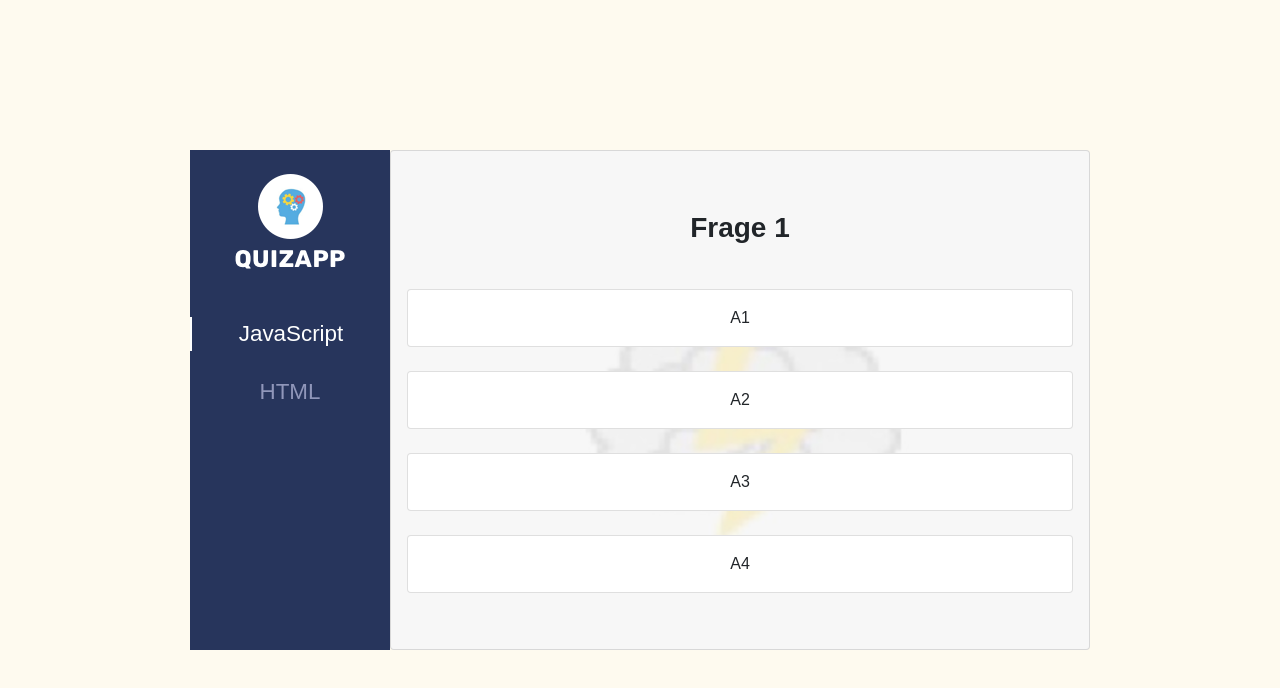
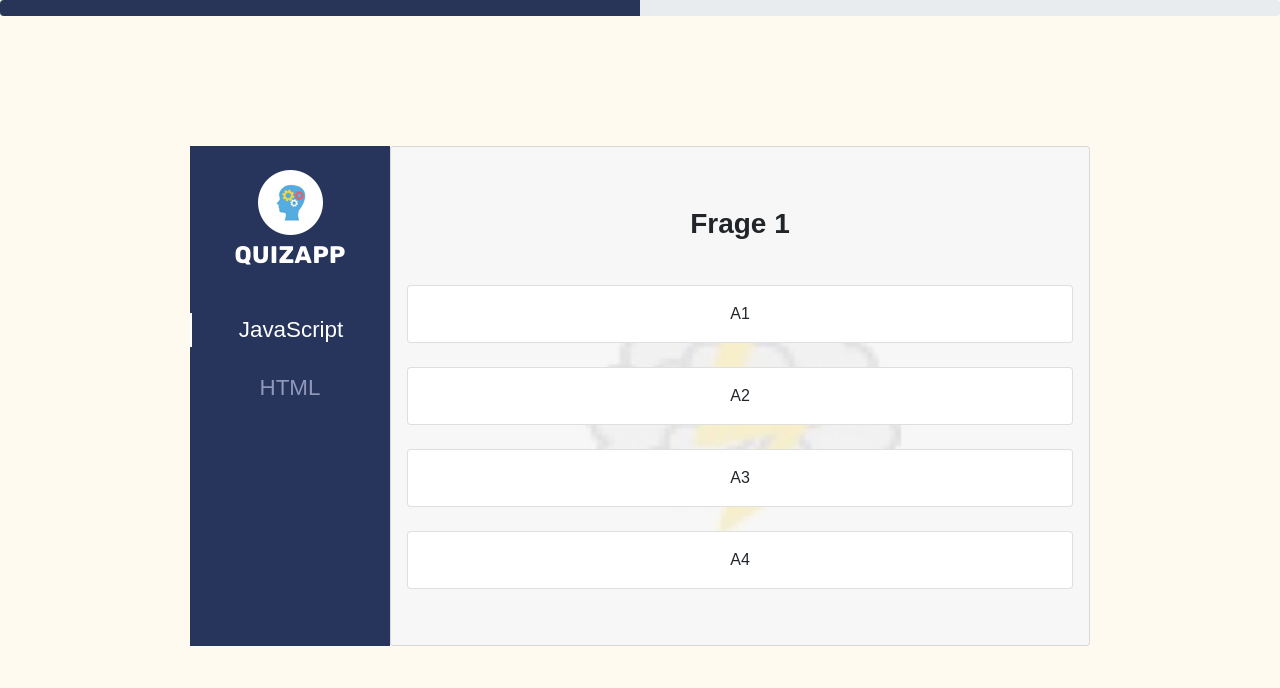
Before and after one commit to ChristianSeip/Quiz, a website: page index.html in a window 1280 px wide. Both pictures are taken after a click on the button "START NOW >". Drawn offline with nearby package versions, Linux system fonts and the light colour scheme.

Commit message:
Game progress bar added

```diff
--- a/css/style.css
+++ b/css/style.css
@@ -15,7 +15,7 @@ body {
 }
 
 .container {
-    height: 100vh;
+    height: 95vh;
     display: flex;
     justify-content: center;
     align-items: center;
@@ -108,3 +108,7 @@ main {
     height: 300px;
     object-fit: contain;
 }
+
+.progress-bar {
+    background-color: #283558;
+}
--- a/index.html
+++ b/index.html
@@ -11,6 +11,10 @@
     <script src="js/main.js"></script>
 </head>
 <body onload="init()">
+
+<div id="quiz-progress" class="progress visually-hidden">
+    <div class="progress-bar" role="progressbar" aria-valuenow="25" aria-valuemin="0" aria-valuemax="100"></div>
+</div>
 
 <div class="container">
     <div class="wrapper">
--- a/js/main.js
+++ b/js/main.js
@@ -80,6 +80,7 @@ function newGame(category) {
  * Display actual question template on card element
  */
 function showQuestion() {
+    handleProgressBar();
     let content = `
         <div class="card-body d-flex flex-column align-content-center justify-content-center">
         <p class="text-center fs-3 fw-bolder">${questionPool[game.category]["questions"][game.question]["question"]}</p>
@@ -163,6 +164,7 @@ function nextQuestion() {
             "question": null,
             "points": null,
         };
+        handleProgressBar();
     }
     else {
         game.question++;
@@ -186,3 +188,21 @@ function showEndCard() {
         </div>
     `;
 }
+
+/**
+ * Handle game progress bar
+ */
+function handleProgressBar() {
+    let div = document.getElementById('quiz-progress');
+
+    if(game.question === null) {
+        div.classList.add('visually-hidden');
+        return;
+    }
+
+    div.classList.remove('visually-hidden');
+    let progressBar = document.getElementsByClassName('progress-bar')[0];
+    progressBar.ariaValueMax = questionPool[game.category]["questions"].length.toString();
+    progressBar.ariaValueNow = (game.question+1).toString();
+    progressBar.style.width = ((game.question+1 / questionPool[game.category]["questions"].length)*100).toString() + '%';
+}
```
